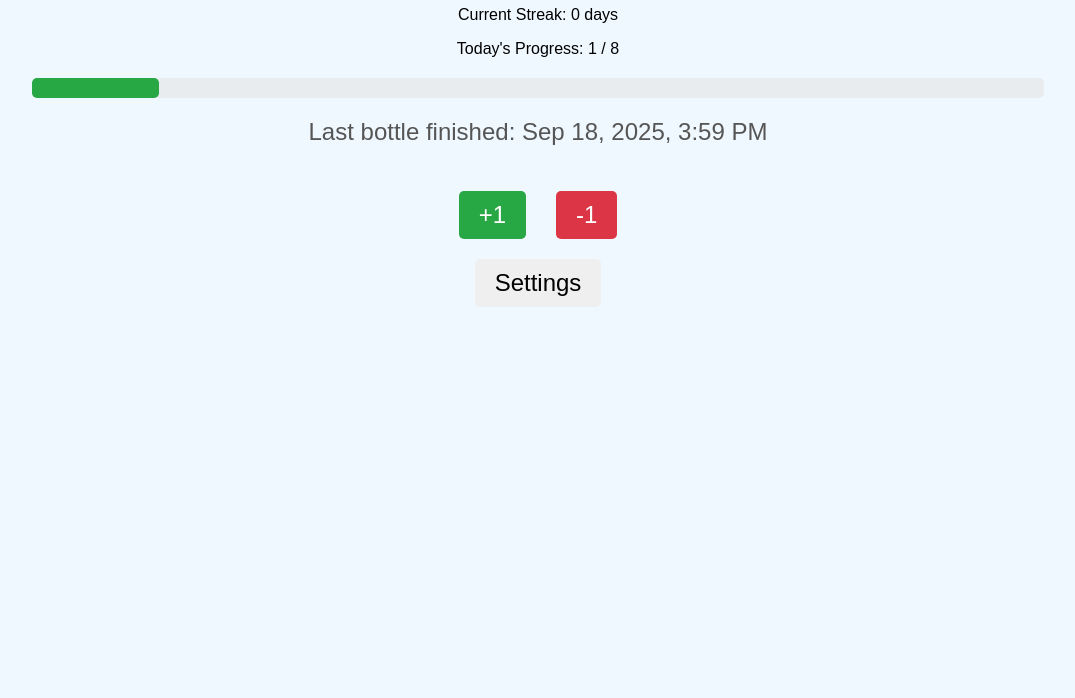
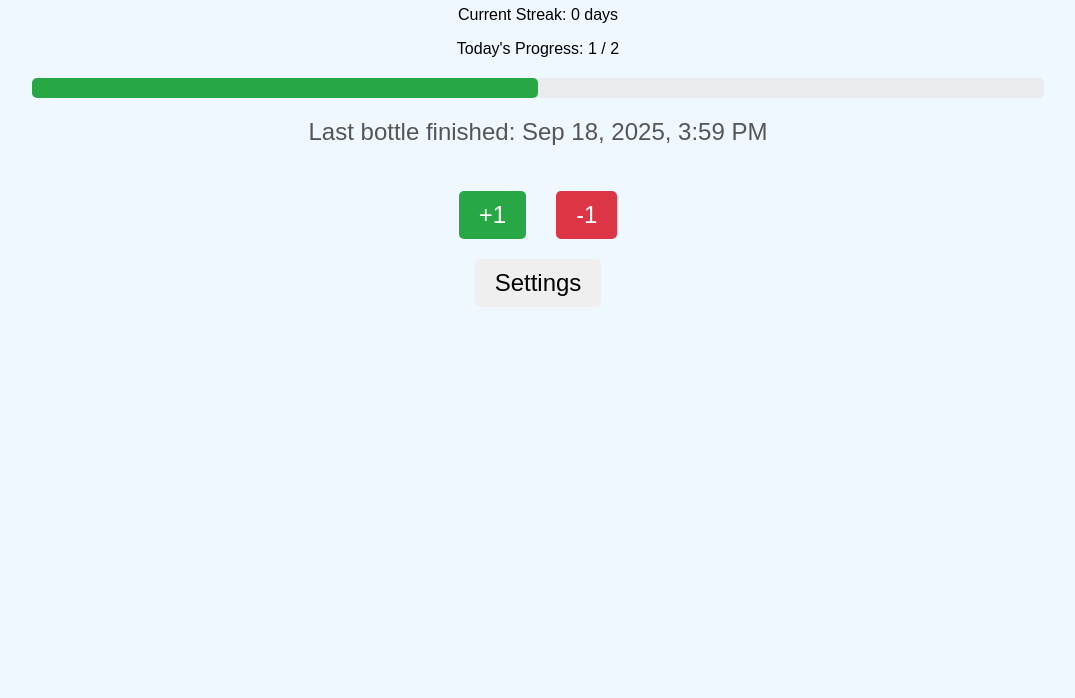
Before and after one commit to anvo-turtle/nfc-water-tracker, a plain HTML site: page index.html in a window 1280 px wide. Shown: the part 102-800 px from the top of the page, without its empty margins (102-1177 px from the left). Drawn offline with Linux system fonts and the light colour scheme.

Commit message:
Update index.html
continuing to adjust the automatic 8 setting

```diff
--- a/index.html
+++ b/index.html
@@ -78,7 +78,7 @@
     <div id="mainPage">
         <h1>Water Intake Tracker</h1>
         <p>Current Streak: <span id="streak">0</span> days</p>
-        <p>Today's Progress: <span id="todayCount">0</span> / <span id="goalDisplay">8</span></p>
+        <p>Today's Progress: <span id="todayCount">0</span> / <span id="goalDisplay">2</span></p>
         <div id="progressBar">
             <div id="progressFill"></div>
         </div>
@@ -118,7 +118,7 @@
     // Load data from localStorage with prefixed keys
     let count = parseInt(localStorage.getItem(`${STORAGE_PREFIX}_waterCount`)) || 0;
     let timestamps = JSON.parse(localStorage.getItem(`${STORAGE_PREFIX}_waterTimestamps`)) || [];
-    let dailyGoal = parseInt(localStorage.getItem(`${STORAGE_PREFIX}_dailyGoal`)) || 8;
+    let dailyGoal = parseInt(localStorage.getItem(`${STORAGE_PREFIX}_dailyGoal`)) || 2;
 
     function formatDateTime(date) {
         return date.toLocaleString('en-US', {
@@ -196,7 +196,7 @@
     }
 
     document.getElementById('goal').addEventListener('change', (e) => {
-        dailyGoal = parseInt(e.target.value) || 8;
+        dailyGoal = parseInt(e.target.value) || 2;
         localStorage.setItem(`${STORAGE_PREFIX}_dailyGoal`, dailyGoal);
         updateDisplay();
     });
```
